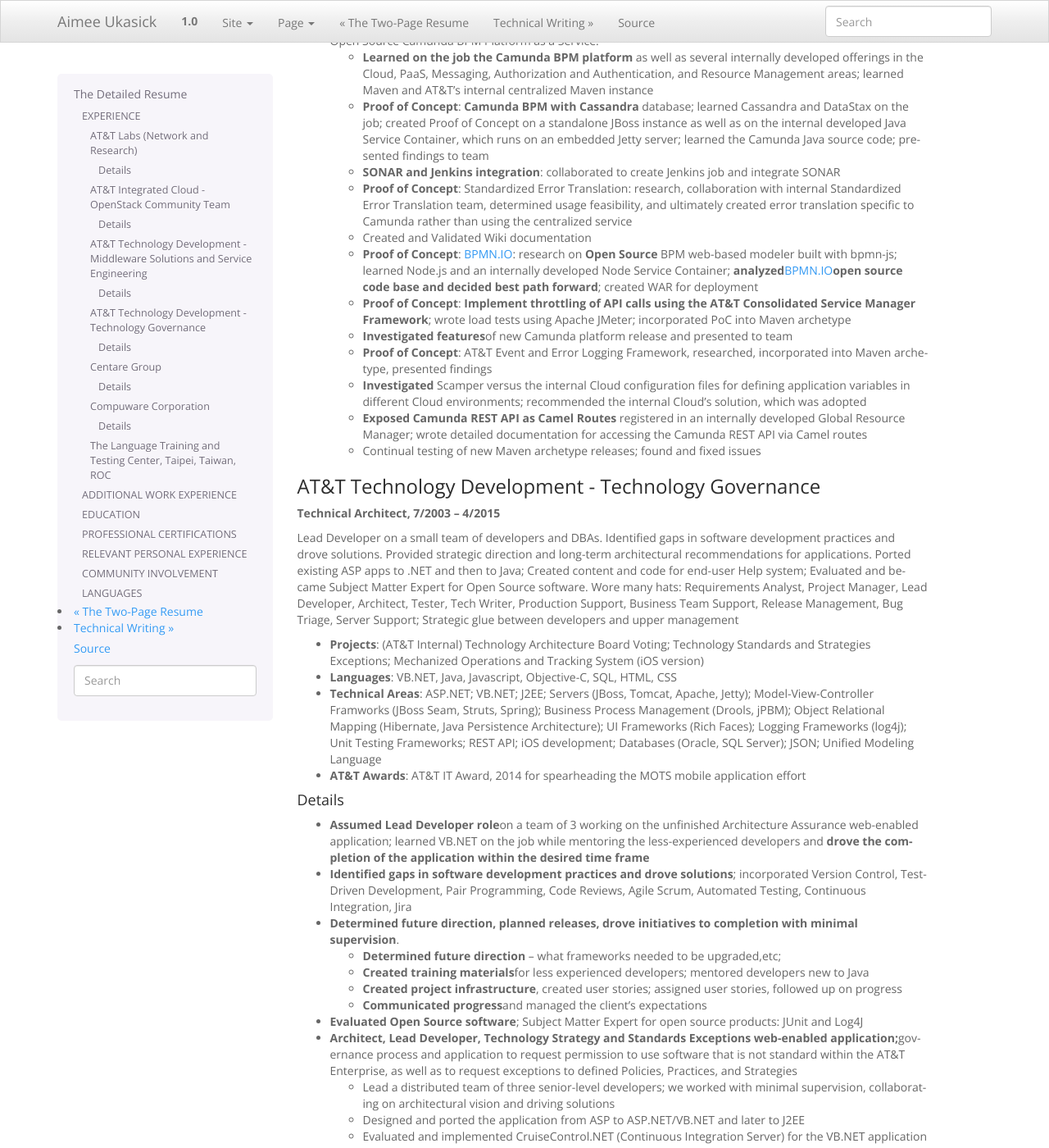
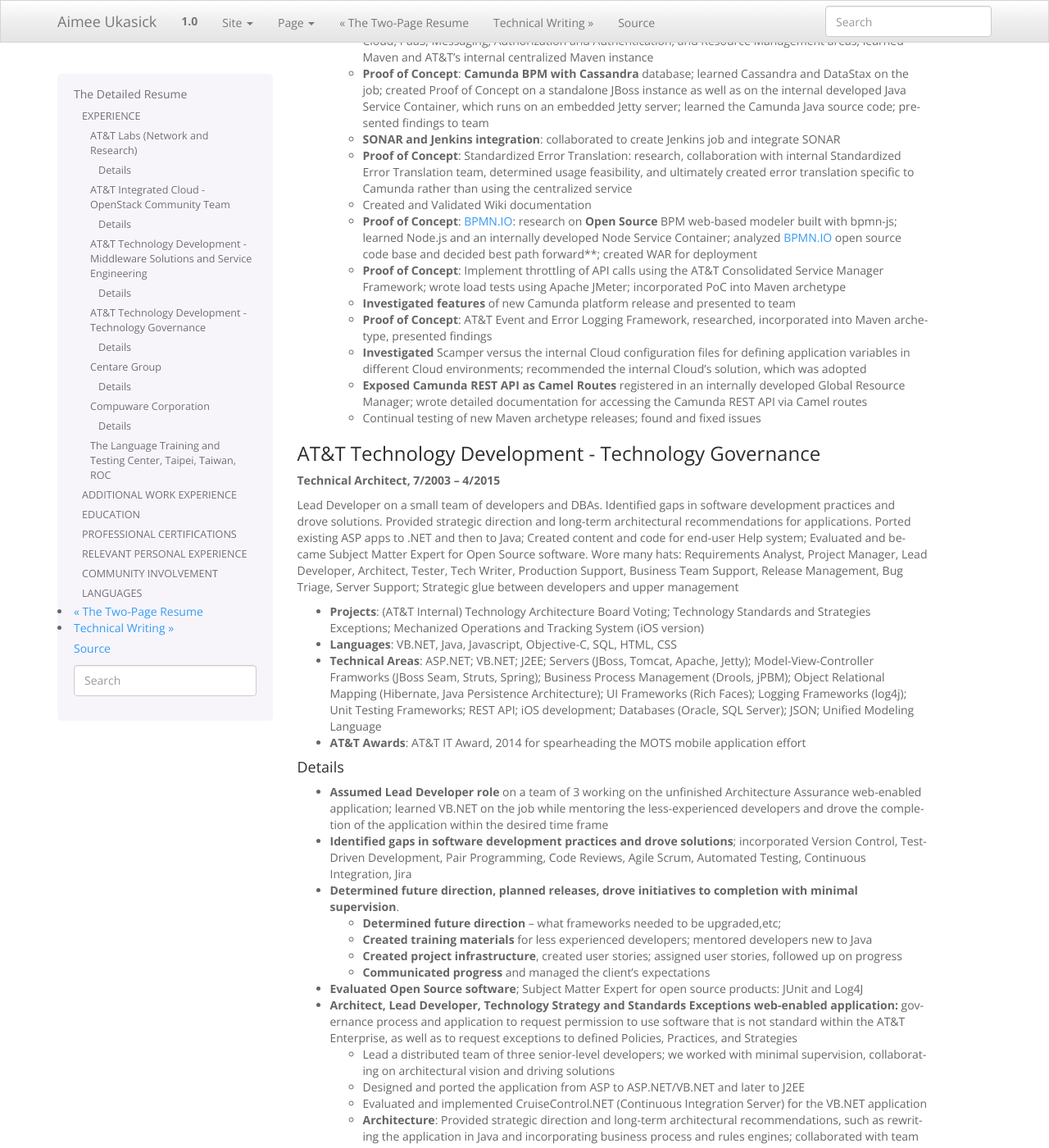
Before and after one commit to aimeeu/aimee-ukasick-resume, a Sphinx documentation site: the page built from docs/resume_detailed.rst, in a window 1280 px wide and 1400 px high, scrolled down 3418 px. Shown: the whole window at 82% size. Built offline with Sphinx 7.4.7, drawn with Linux system fonts in a browser that asks for light colours; some of the changed text lies outside the part shown.

Commit message:
fixed pandoc crud in resume
Signed-off-by: Aimee Ukasick <aimeeu.opensource@gmail.com>

```diff
--- a/docs/resume_detailed.rst
+++ b/docs/resume_detailed.rst
@@ -91,11 +91,10 @@
          community-centered content; ongoing content creation and
          curation
       -  **Documentation Project Team Lead** responsible for automated
-         documentation **tools; creation, editing, curation** of content
+         documentation tools; creation, editing, curation of content
          on docs.acumos.org; create guides on how to do docs; mentor
          developers; created IRC channel; create code patches; review
-         code; branch code; active participation in the **LF
-         Cross-Community Docs WG**
+         code; branch code; active participation in the **LF-N Cross-Community Docs WG**
       -  Security Working Group participation, facilitate meetings, take
          IRC notes; evaluated code scanning tools
       -  TSC Meetings: created initial meeting agendas;
@@ -132,7 +131,7 @@
 - **Projects**: OpenStack Murano, Cinder, Congress, Docs
 - **Languages**: Python, ReStructured Text
 - **Technical Areas**: Cloud; Ubuntu; OpenStack; DevStack; Git; Gerrit; Launchpad; Jira
-- **Community**: Presentation: PTLs and Cores: We Aren’t as Scary as You Think, OpenStack Summit, Barcelona, Spain
+- **Community**: Presentation: *PTLs and Cores: We Aren’t as Scary as You Think*, OpenStack Summit, Barcelona, Spain
 - **AT&T Awards**:  AT&T youDeserve Award, 2016 for my involvement with the OpenStack community
 
 .. _res-osct-details:
@@ -159,7 +158,7 @@
    -  **Proof of Concept**: **Ubuntu desktop for development**;
       evaluated Ubuntu laptop with a Hosted Virtual Desktop as potential
       development environment; identified software and security issues
-      (VPN, etc) and resolutions; **Ongoing collaboration**\ on the
+      (VPN, etc) and resolutions; Ongoing collaboration on the
       internal Native Linux laptop initiative
    -  **Proof of Concept**: **ZNC**; research and local installation of
       ZNC, an Open Source IRC proxy; collaborated with 2 team members on
@@ -201,9 +199,9 @@
          meetings as well as WOO sponsored events at the OpenStack
          Summit in Austin
       -  **Proposed a WOO-sponsored presentation** idea at the WOO
-         working breakfast in Austin; **collaborated with Jessica
+         working breakfast in Austin; collaborated with Jessica
          Murillo (IBM) to drive the idea forward and submit for
-         Barcelona Summit**
+         Barcelona Summit
       -  **Volunteered to be on the Mentoring Committee**; proposed and
          implemented changes to the Mentoring wiki page to provide
          improved organization and clarification; helped run Mentoring
@@ -262,12 +260,12 @@
    -  **Proof of Concept**: `BPMN.IO <http://bpmn.io/>`__: research on
       **Open Source** BPM web-based modeler built with bpmn-js; learned
       Node.js and an internally developed Node Service Container;
-      **analyzed**\ `BPMN.IO <http://bpmn.io/>`__\ **open source code
+      analyzed `BPMN.IO <http://bpmn.io/>`__ open source code
       base and decided best path forward**; created WAR for deployment
-   -  **Proof of Concept**: **Implement throttling of API calls using
-      the AT&T Consolidated Service Manager Framework**; wrote load
+   -  **Proof of Concept**: Implement throttling of API calls using
+      the AT&T Consolidated Service Manager Framework; wrote load
       tests using Apache JMeter; incorporated PoC into Maven archetype
-   -  **Investigated features**\ of new Camunda platform release and
+   -  **Investigated features** of new Camunda platform release and
       presented to team
    -  **Proof of Concept**: AT&T Event and Error Logging Framework,
       researched, incorporated into Maven archetype, presented findings
@@ -299,11 +297,11 @@
 Details
 +++++++
 
--  **Assumed Lead Developer role**\ on a team of 3 working on the
+-  **Assumed Lead Developer role** on a team of 3 working on the
    unfinished Architecture Assurance web-enabled application; learned
    VB.NET on the job while mentoring the less-experienced developers and
-   **drove the completion of the application within the desired time
-   frame**
+   drove the completion of the application within the desired time
+   frame
 -  **Identified gaps in software development practices and drove
    solutions**; incorporated Version Control, Test-Driven Development,
    Pair Programming, Code Reviews, Agile Scrum, Automated Testing,
@@ -313,16 +311,16 @@
 
    -  **Determined future direction** -- what frameworks needed to be
       upgraded,etc;
-   -  **Created training materials**\ for less experienced developers;
+   -  **Created training materials** for less experienced developers;
       mentored developers new to Java
    -  **Created project infrastructure**, created user stories; assigned
       user stories, followed up on progress
-   -  **Communicated progress**\ and managed the client’s expectations
+   -  **Communicated progress** and managed the client’s expectations
 
 -  **Evaluated Open Source software**; Subject Matter Expert for open
    source products: JUnit and Log4J
 -  **Architect, Lead Developer, Technology Strategy and Standards
-   Exceptions web-enabled application;**\ governance process and
+   Exceptions web-enabled application:** governance process and
    application to request permission to use software that is not
    standard within the AT&T Enterprise, as well as to request exceptions
    to defined Policies, Practices, and Strategies
@@ -334,8 +332,8 @@
       later to J2EE
    -  Evaluated and implemented CruiseControl.NET (Continuous
       Integration Server) for the VB.NET application
-   -  **Architecture**: **Provided strategic direction and long-term
-      architectural recommendations**, such as rewriting the application
+   -  **Architecture**: Provided strategic direction and long-term
+      architectural recommendations, such as rewriting the application
       in Java and incorporating business process and rules engines;
       collaborated with team to evaluate **Open Source** J2EE frameworks
       and decided on the JBoss Seam Framework, which incorporated
@@ -419,7 +417,7 @@
 Details
 +++++++
 
--  **Learned C# on the job**; designed and developed web-enabled
+-  **Learned C# on the job**: designed and developed web-enabled
    warehouse inventory applications on a team of four; collaborated with
    client developers located in another city; evaluated and chose a C#
    **Open Source** unit testing framework
```
Also changed, not shown: other parts of docs/resume_detailed.rst (+3 -4 lines), docs/software_dev.rst (line endings or trailing spaces).
